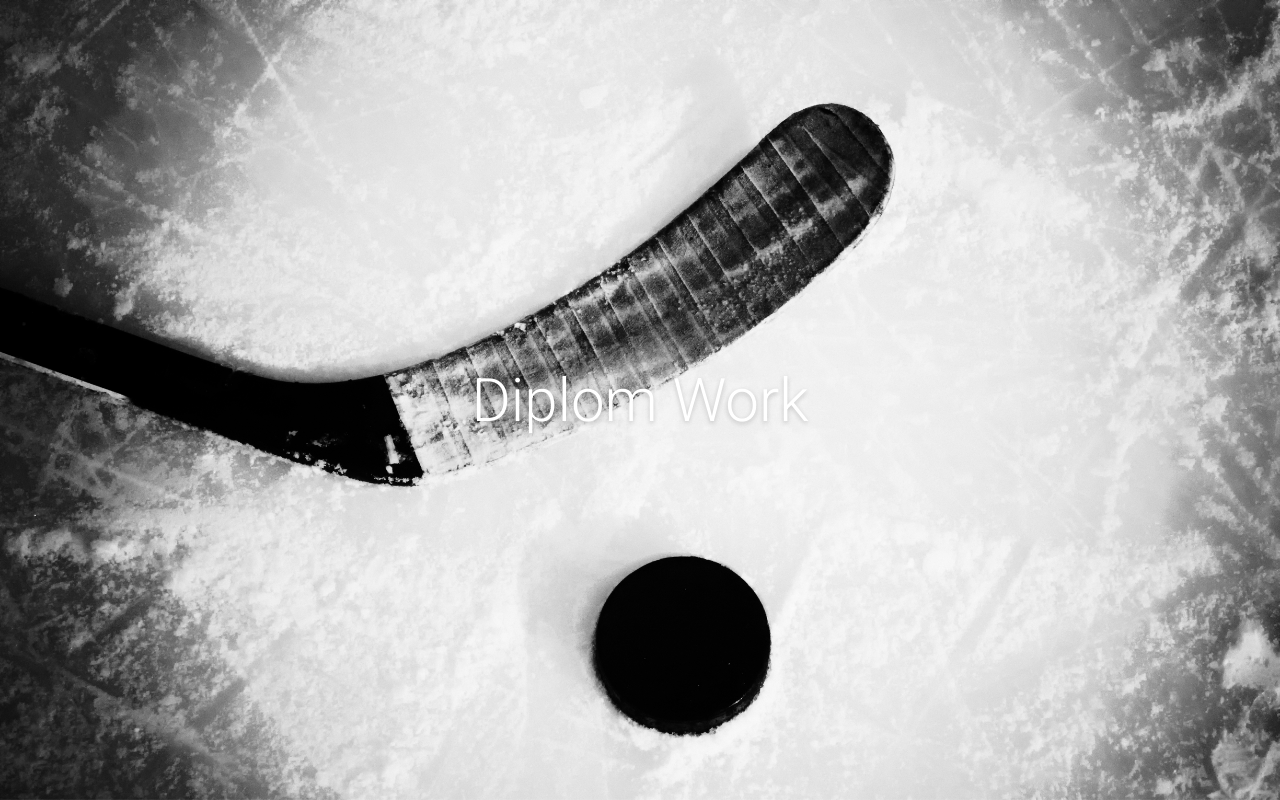
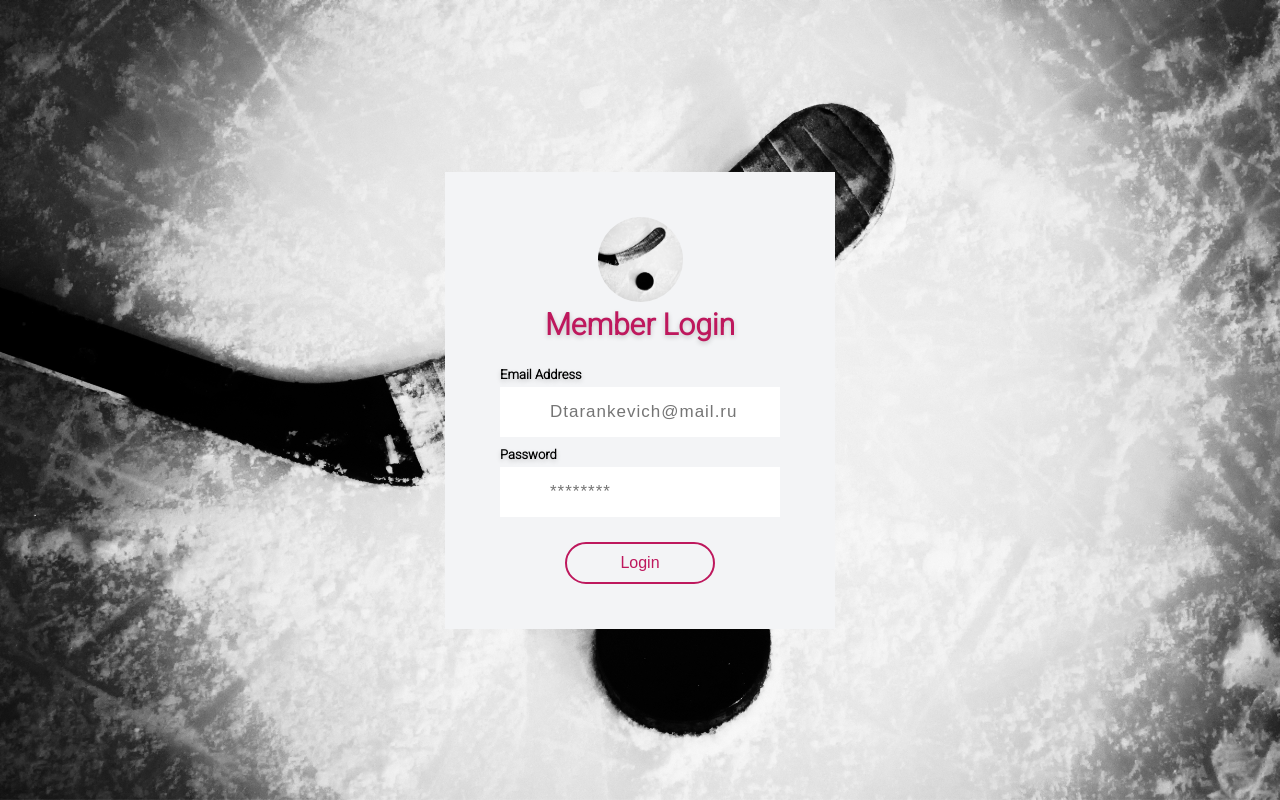
Before and after one commit to tms-js-pro-2021/Tarankevich-Diplom, a React app: page / in a window 1280 px wide. Built offline with nearby package versions, Linux system fonts and the light colour scheme.

Commit message:
AddLoginForm

```diff
--- a/package.json
+++ b/package.json
@@ -20,8 +20,10 @@
   },
   "homepage": "https://github.com/tms-js-pro-2021/Tarankevich-Diplom#readme",
   "dependencies": {
+    "formik": "^2.2.9",
     "react": "^17.0.2",
     "react-dom": "^17.0.2",
+    "react-router-dom": "^5.3.0",
     "style-loader": "^3.2.1",
     "styled-components": "^5.3.0"
   },
--- a/src/App.js
+++ b/src/App.js
@@ -1,12 +1,25 @@
-import React, { Component } from "react";
+
+import Home from './pages/Home';
+import React from "react";
+import Login from "./pages/Login";
+
 import { StyledContainer } from "./components/Styles";
 
-function App(){
-  return(
-    <StyledContainer>
-         <p>diplom work</p>
+import{
+  BrowserRouter as Router,
+  Switch,
+  Route
+} from 'react-router-dom';
+
+function App() {
+  return (
+    <Router>
+      <StyledContainer>
+        <Login />
       </StyledContainer>
-  )
+    </Router>
+
+  );
 }
 
 export default App;
--- /dev/null
+++ b/src/components/FormLib.js
@@ -0,0 +1,22 @@
+import { useField } from "formik";
+import React from "react";
+import {
+  StyledTextInput,
+  StyledLabel,
+} from './../components/Styles';
+
+export const TextInput = ({...props}) => {
+  const [field , meta] = useField(props);
+
+  return(
+    <div>
+      <StyledLabel htmlFor={props.name}>
+        {props.label}
+      </StyledLabel>
+      <StyledTextInput
+      {...field}
+      {...props}
+      />
+    </div>
+  )
+}
--- a/src/components/Styles.js
+++ b/src/components/Styles.js
@@ -1,8 +1,9 @@
 import styled from "styled-components";
 import background from "../assets/bg.jpg";
+import {Link} from "react-router-dom";
 
 export const colors = {
-  primary: "#fff",
+  primary: "#000000",
   theme: "#BE185D",
   light1: "#F3F4F6",
   light2: "#E5E7EB",
@@ -23,7 +24,111 @@ export const StyledContainer = styled.div`
   background-attachment: fixed;
   font-size: 60px;
   font-family: "Roboto", sans-serif;
-  color: #fff;
+  color: black;
   text-shadow: 0 2px 5px rgba(0, 0, 0, .2);
   text-transform: capitalize;
 `;
+
+export const StyledTitle = styled.h2`
+  font-size: ${(props) => props.size}px;
+  text-align: center;
+  color: ${(props) => props.color ? props.color : colors.primary};
+  padding: 5px;
+  margin-bottom: 20px;
+`;
+
+export const StyledSubTitle = styled.p`
+  font-size: ${(props) => props.size}px;
+  text-align: center;
+  color: ${(props) => props.color ? props.color : colors.primary};
+  padding: 5px;
+  margin-bottom: 25px;
+`;
+
+export const Avatar = styled.div `
+  width: 85px;
+  height: 85px;
+  border-radius: 50px;
+  background-image: url(${props => props.image});
+  background-size: cover;
+  background-position: center;
+  margin: auto;
+`;
+
+export const StyledButton = styled(Link)`
+  padding: 10px;
+  width: 150px;
+  background-color: transparent;
+  font-size: 16px;
+  border: 3px solid ${colors.primary};
+  border-radius: 25px;
+  color:${colors.primary};
+  text-decoration: none;
+  text-align: center;
+  transition: ease-in-out 0.3s;
+
+&:hover{
+  background-color: ${colors.primary};
+  color: ${colors.theme};
+  cursor: pointer;
+}
+`;
+
+export const ButtonGroup = styled.div`
+  display: flex;
+  justify-content: space-around;
+  flex-direction: row;
+  margin-top: 25px;
+`;
+
+export const StyledTextInput = styled.input`
+  width: 280px;
+  padding: 15px;
+  padding-left: 50px;
+  font-size: 17px;
+  letter-spacing: 1px;
+  color: ${colors.light2};
+  border:0;
+  outline: 0;
+  display: block;
+  margin: 5px auto 10px auto;
+  transition: ease-in-out 0.3s;
+
+${(props)=> props.invalid &&
+  `background-color: ${colors.red}; color: ${colors.primary};`}
+
+&:focus {
+  background-color: ${colors.dark2};
+  color: ${colors.primary};
+}
+`;
+
+export const StyledLabel = styled.p`
+  text-align:left;
+  font-size: 13px;
+  font-weight: bold;
+`;
+
+export const StyledFormArea = styled.div`
+  background-color: ${props => props.bg ||
+  colors.light1};
+  text-align: center;
+  padding: 45px 55px;
+`;
+
+export const StyledFormButton = styled.button`
+padding: 10px;
+  width: 150px;
+  background-color: transparent;
+  font-size: 16px;
+  border: 2px solid ${colors.theme};
+  border-radius: 25px;
+  color:${colors.theme};
+  transition: ease-in-out 0.3s;
+
+&:hover{
+  background-color: ${colors.theme};
+  color: ${colors.primary};
+  cursor: pointer;
+}
+`;
--- a/src/pages/Home.js
+++ b/src/pages/Home.js
@@ -0,0 +1,37 @@
+
+import {StyledTitle, StyledSubTitle, Avatar, StyledButton,ButtonGroup}
+from './../components/Styles';
+import React from "react";
+
+import Logo from "./../assets/logo.jpg";
+
+const Home= () => {
+  return (
+    <div>
+      <div style = {{
+        position: "absolute",
+        top: 0,
+        left: 0,
+        backgroundColor:'transparent',
+        width: "100%",
+        padding: "15px",
+        display: "flex",
+        justifyContent: "flex-start",
+      }}>
+        <Avatar image={Logo} />
+      </div>
+      <StyledTitle size={65}>
+        Хоккейный магазин
+      </StyledTitle>
+      <StyledSubTitle size={27}>
+        Войди,чтобы увидеть лучшую хоккейную одежду
+      </StyledSubTitle>
+      <ButtonGroup>
+        <StyledButton to= "/login">Login</StyledButton>
+        <StyledButton to= "/signup">Signup</StyledButton>
+      </ButtonGroup>
+    </div>
+  )
+};
+
+export default Home;
--- a/src/pages/Login.js
+++ b/src/pages/Login.js
@@ -0,0 +1,54 @@
+import React from "react";
+import {StyledTextInput,
+  StyledFormArea,
+  StyledFormButton,
+  StyledLabel,
+  Avatar,
+  StyledTitle,
+  colors,
+  ButtonGroup
+
+} from './../components/Styles';
+
+import Logo from './../assets/logo.jpg'
+
+import {Formik, Form} from "formik";
+import {TextInput} from "../components/FormLib";
+
+const Login = () => {
+  return(
+    <div>
+      <StyledFormArea>
+        <Avatar image={Logo}/>
+        <StyledTitle color={colors.theme} size={30}>Member Login</StyledTitle>
+        <Formik>
+          {() => (
+            <Form>
+              <TextInput
+                name = "email"
+                type = "text"
+                label = "Email Address"
+                placeholder = "Dtarankevich@mail.ru"
+              />
+              <TextInput
+                name = "password"
+                type = "password"
+                label = "Password"
+                placeholder = "********"
+                />
+                <ButtonGroup>
+                  <StyledFormButton type = "submit">
+                    Login
+                  </StyledFormButton>
+                </ButtonGroup>
+
+
+            </Form>
+          )}
+        </Formik>
+      </StyledFormArea>
+    </div>
+  )
+}
+
+export default Login;
```
Also changed, not shown: src/assets/logo.jpg (added), 1 other file (tests, documents, lock files or other folders).
